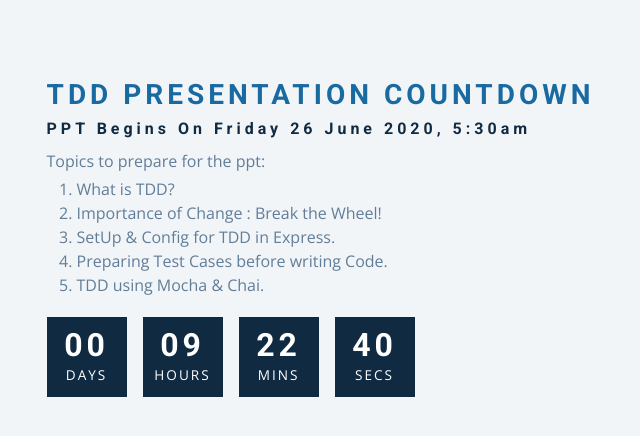
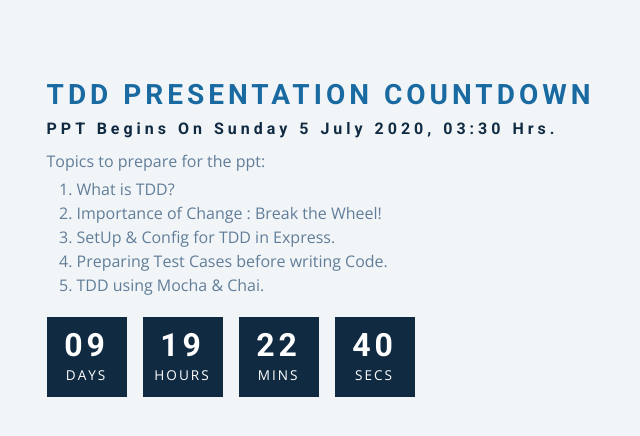
Before and after one commit to VertikaJain/my-javascript-projects, a plain HTML site: page countdown-timer/index.html in a window 1280 px wide. Shown: the full height of the page, 624-1264 px from the left. Drawn offline with nearby package versions, Linux system fonts and the light colour scheme.

Commit message:
Set Timer Dynamically & SetInterval Update

```diff
--- a/countdown-timer/app.js
+++ b/countdown-timer/app.js
@@ -26,56 +26,64 @@ const deadline = document.querySelector(".deadline");
 const presentation = document.querySelector(".presentation");
 const deadlineFormats = document.querySelectorAll(".deadline-format h4");
 
-let pptDate = new Date(2020, 5, 26, 5, 30);
+// taking dates dynamically: whenever the application is opened, it sets timer to 10 days after the current date.
+let tempDate = new Date();
+let tempYear = tempDate.getFullYear();
+let tempMonth = tempDate.getMonth();
+let tempDay = tempDate.getDate();
+const pptDate = new Date(tempYear, tempMonth, tempDay + 10, 15, 30, 0);
+
+// let pptDate = new Date(2020, 5, 27, 15, 30, 0); // static date values
+
 const year = pptDate.getFullYear();
 const day = pptDate.getDate();
 const month = months[pptDate.getMonth()];
 const weekday = weekdays[pptDate.getDay()];
 let hours = pptDate.getHours();
-let text = "am";
-if (hours > 12) {
+if (hours >= 12) {
   hours -= 12;
-  text = "pm";
 }
-const minutes = pptDate.getMinutes();
-presentation.textContent = `PPT begins on ${weekday} ${day} ${month} ${year}, ${hours}:${minutes}${text}`;
+let minutes = pptDate.getMinutes();
+if (hours < 10) {
+  hours = `0${hours}`;
+}
+if (minutes < 10) {
+  minutes = `0${minutes}`;
+}
+presentation.textContent = `PPT begins on ${weekday} ${day} ${month} ${year}, ${hours}:${minutes} hrs.`;
 
-const pptTime = pptDate.getTime();
-getRemaindingTime = () => {
+const pptTime = pptDate.getTime(); // returns miliseconds
+
+let countdown = setInterval(getRemainingTime = () => {
   const currentTime = new Date().getTime();
+  const time = pptTime - currentTime;
 
-  const time = pptTime - currentTime; // returns miliseconds
-
+  // convert miliseconds to required values
   const oneDay = 24 * 60 * 60 * 1000;
   const oneHour = 60 * 60 * 1000;
   const oneMinute = 60 * 1000;
-
   const daysLeft = Math.floor(time / oneDay);
   const hoursLeft = Math.floor((time % oneDay) / oneHour);
   const minsLeft = Math.floor((time % oneHour) / oneMinute);
   const secsLeft = Math.floor((time % oneMinute) / 1000);
 
   const values = [daysLeft, hoursLeft, minsLeft, secsLeft];
-
-  deadlineFormats.forEach((text, index) => {
-    text.innerHTML = format(values[index]);
-  })
-  function format(item) {
+  format = (item) => {
     if (item < 10) {
       return (item = `0${item}`);
     }
     return item;
   }
-
+  deadlineFormats.forEach((text, index) => {
+    text.innerHTML = format(values[index]);
+  })
   if (time < 0) {
     clearInterval(countdown);
-    deadline.innerHTML = `<h4 class="expired">sorry, this giveaway has expired!</h4>`;
+    deadline.innerHTML = `<h4 class="expired">Presentation already given!</h4>`;
   }
-}
-let countdown = setInterval(getRemaindingTime, 1000);
-getRemaindingTime();
+}, 1000);
 
 /* Learnings:
     1. date() and its methods
-    2. SetInterval() method
+    2. SetInterval() & clearInterval() method
 */
--- a/countdown-timer/index.html
+++ b/countdown-timer/index.html
@@ -15,7 +15,7 @@
       </article>
       <article class="gift-info">
         <h3>TDD Presentation Countdown</h3>
-        <h4 class="presentation">PPT begins on Monday, 03 July, 2020 11:00am</h4>
+        <h4 class="presentation">PPT begins.</h4>
         <p>Topics to prepare for the ppt:</p>
         <ol>
           <li>What is TDD?</li>
@@ -26,16 +26,16 @@
         </ol>
         <div class="deadline">
           <div class="deadline-format">
-            <div><h4 class="days">34</h4><span>days</span></div>
+            <div><h4 class="days">00</h4><span>days</span></div>
           </div>
           <div class="deadline-format">
-            <div><h4 class="hours">2</h4><span>hours</span></div>
+            <div><h4 class="hours">00</h4><span>hours</span></div>
           </div>
           <div class="deadline-format">
-            <div><h4 class="mins">45</h4><span>mins</span></div>
+            <div><h4 class="mins">00</h4><span>mins</span></div>
           </div>
           <div class="deadline-format">
-            <div><h4 class="secs">45</h4><span>secs</span></div>
+            <div><h4 class="secs">00</h4><span>secs</span></div>
           </div>
         </div>
       </article>
```
